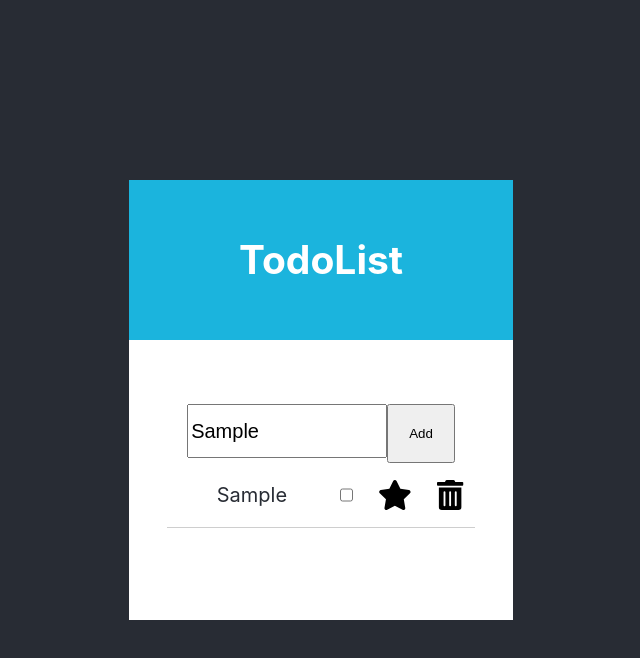
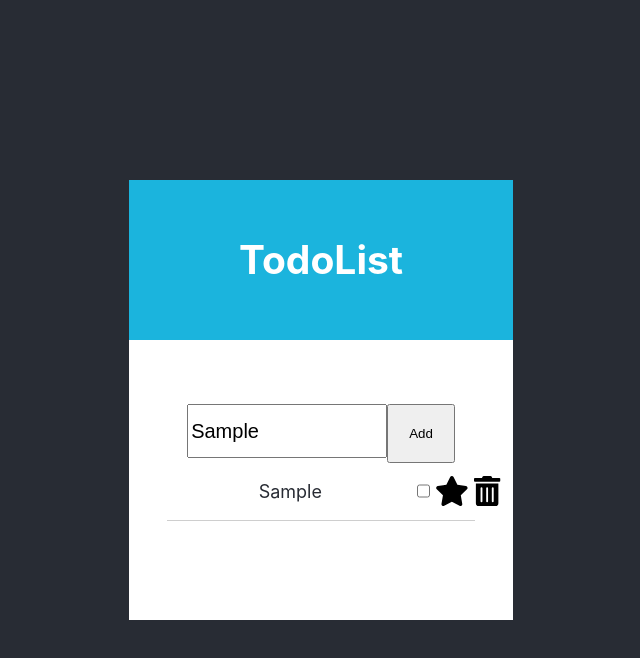
Before and after one commit to mohamedadham/TodoApp, a React (Create React App) app: page / in a window 1280 px wide. Both pictures are taken after typing "Sample" into the empty fields and a click on the button "Add". Shown: the top 658 px of the page, without its empty margins (319-959 px from the left). Built offline with nearby package versions, Linux system fonts and the light colour scheme.

Commit message:
Update App.css

```diff
--- a/src/App.css
+++ b/src/App.css
@@ -20,9 +20,9 @@
 .todo-text{
     color: #282c34;
     display: inline-block;
-    width:55%;
-    font-size: 20px;
-    word-break: break-all;
+    width:80%;
+    font-size: 18px;
+    word-break: break-word;
 }
 .todo-items{
     display: flex;
@@ -33,7 +33,7 @@
 
 .svg-inline--fa{
     font-size: 30px;
-    margin-left: 25px;
+    margin-left: 5px;
 
 }
 header{
@@ -51,7 +51,7 @@ header{
     align-items: center;
 }
 .option{
-    width:10%;
+    width:20%;
     display: flex;
 
 }
```
